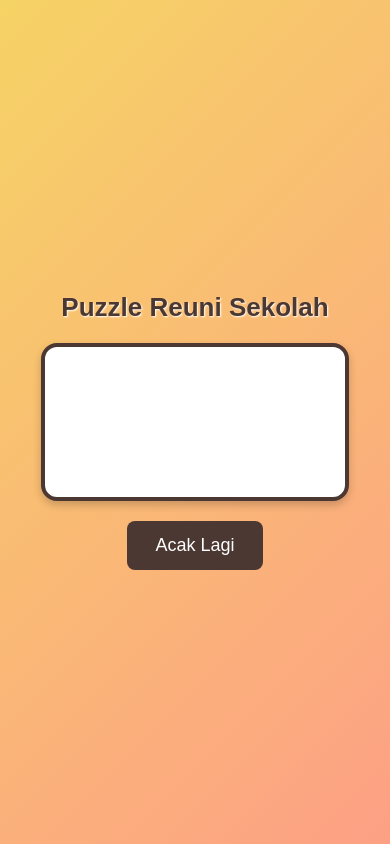
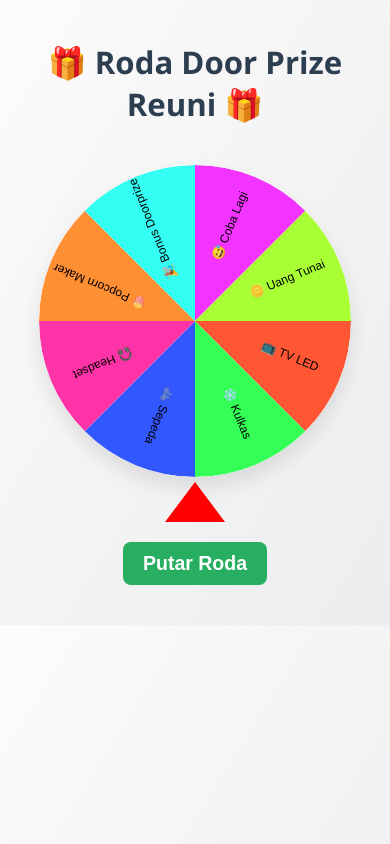
Before and after one commit to Merdekasoft/reuni8, a plain HTML site: page gaming.html in a window 390 px wide. Drawn offline with Linux system fonts and the light colour scheme; no server answers.

Commit message:
Update gaming.html

```diff
--- a/gaming.html
+++ b/gaming.html
@@ -1,298 +1,177 @@
 <!DOCTYPE html>
 <html lang="id">
 <head>
-  <meta charset="UTF-8">
-  <meta name="viewport" content="width=device-width, initial-scale=1.0">
-  <title>Puzzle Reuni Sekolah</title>
+  <meta charset="UTF-8" />
+  <meta name="viewport" content="width=device-width, initial-scale=1.0"/>
+  <title>Roda Door Prize</title>
   <style>
-    * {
-      box-sizing: border-box;
+    body {
+      font-family: 'Segoe UI', sans-serif;
+      text-align: center;
+      background: linear-gradient(to bottom right, #fdfbfb, #ebedee);
+      margin: 0;
+      padding: 20px;
     }
-    body {
-      margin: 0;
-      padding: 0;
-      display: flex;
-      flex-direction: column;
-      align-items: center;
-      justify-content: center;
-      height: 100vh;
-      background: linear-gradient(135deg, #f6d365, #fda085);
-      font-family: 'Poppins', sans-serif;
+
+    h1 {
+      font-size: 6vw;
+      color: #2c3e50;
     }
-    h1 {
-      margin-bottom: 20px;
-      font-size: 26px;
-      color: #4B3832;
-      text-shadow: 1px 1px 2px #fff;
+
+    .wheel-wrapper {
+      position: relative;
+      margin: 40px auto;
+      width: 80vw;
+      max-width: 400px;
     }
+
     canvas {
-      border: 4px solid #4B3832;
-      border-radius: 16px;
+      width: 100%;
+      height: auto;
+      aspect-ratio: 1 / 1;
+      border-radius: 50%;
       background: #fff;
-      max-width: 95%;
-      height: auto;
-      box-shadow: 0 4px 8px rgba(0,0,0,0.2);
-      touch-action: none;
+      box-shadow: 0 10px 20px rgba(0, 0, 0, 0.1);
     }
+
+    .pointer {
+      position: absolute;
+      bottom: -40px; /* Move the pointer to the bottom */
+      left: 50%;
+      transform: translateX(-50%) rotate(180deg); /* Rotate 180 degrees */
+      width: 0;
+      height: 0;
+      border-left: 30px solid transparent;
+      border-right: 30px solid transparent;
+      border-top: 40px solid red; /* Change border to top */
+      z-index: 2;
+    }
+
     button {
       margin-top: 20px;
-      padding: 14px 28px;
-      font-size: 18px;
+      padding: 14px 30px;
+      font-size: 1.2rem;
+      font-weight: bold;
       border: none;
+      background: #27ae60;
+      color: white;
       border-radius: 8px;
-      background-color: #4B3832;
-      color: #fff;
       cursor: pointer;
-      transition: background 0.3s;
+      transition: background 0.3s ease;
     }
+
     button:hover {
-      background-color: #6e4b47;
+      background: #219150;
     }
-    #successMessage {
+
+    #result {
       margin-top: 20px;
-      font-size: 24px;
-      color: #4B3832;
+      font-size: 1.4rem;
+      color: #34495e;
       font-weight: bold;
-      display: none;
+    }
+
+    @media (max-width: 500px) {
+      h1 {
+        font-size: 8vw;
+      }
+      button {
+        font-size: 5vw;
+        padding: 10px 20px;
+      }
+      #result {
+        font-size: 5vw;
+      }
     }
   </style>
 </head>
 <body>
+  <h1>🎁 Roda Door Prize Reuni 🎁</h1>
+  <div class="wheel-wrapper">
+    <div class="pointer"></div>
+    <canvas id="wheel"></canvas>
+  </div>
+  <button onclick="spin()">Putar Roda</button>
+  <div id="result"></div>
 
-<h1>Puzzle Reuni Sekolah</h1>
-<canvas id="puzzleCanvas"></canvas>
-<button onclick="shuffle()">Acak Lagi</button>
-<div id="successMessage">Selamat! Kamu berhasil menyusun foto masa sekolah! 🎉</div>
+  <script>
+    const hadiah = [
+      "📺 TV LED", "❄️ Kulkas", "🚲 Sepeda", "🎧 Headset",
+      "🍿 Popcorn Maker", "🎉 Bonus Doorprize", "😅 Coba Lagi", "🪙 Uang Tunai"
+    ];
 
-<script>
-// Ganti link dengan link CSV Anda
-const csvUrl = 'https://docs.google.com/spreadsheets/d/e/2PACX-1vRxn5xeQpm8mFB_OFQRH8UX6WjMbUPT30wXNAVETar1ZDFo1iuJL7Mn-NA3zPrpfXz_Vrv6ZITlnId8/pub?output=csv';
-const rows = 4;
-const cols = 4;
-let pieces = [];
-let pieceWidth, pieceHeight;
-let draggingPiece = null;
-let draggingOffsetX = 0;
-let draggingOffsetY = 0;
-let canvas = document.getElementById('puzzleCanvas');
-let ctx = canvas.getContext('2d');
-let img = new Image();
-let successMessage = document.getElementById('successMessage');
+    const colors = ["#FF5733", "#33FF57", "#3357FF", "#FF33A8", "#FF8F33", "#33FFF3", "#F333FF", "#A8FF33"];
+    const canvas = document.getElementById("wheel");
+    const ctx = canvas.getContext("2d");
+    const result = document.getElementById("result");
+    let isSpinning = false;
+    let currentRotation = 0;
 
-// Mengambil URL gambar acak dari CSV
-function getRandomImageUrl() {
-  return fetch(csvUrl)
-    .then(response => response.text())
-    .then(data => {
-      const rows = data.split('\n');
-      const imageUrls = rows.map(row => row.split(',')[0]).filter(url => url); // Asumsikan CSV hanya punya satu kolom dengan URL
-      const randomUrl = imageUrls[Math.floor(Math.random() * imageUrls.length)];
-      return randomUrl;
-    });
-}
+    function resizeCanvas() {
+      const size = canvas.clientWidth;
+      canvas.width = size;
+      canvas.height = size;
+    }
 
-// Inisialisasi puzzle
-function initPuzzle(imageLink) {
-  img.src = imageLink;
-  img.onload = function() {
-    resizeCanvas();
-    pieceWidth = img.width / cols;
-    pieceHeight = img.height / rows;
-    initPieces();
-    shuffle();
-  };
-}
+    function drawWheel(angleOffset = 0) {
+      resizeCanvas();
+      const center = canvas.width / 2;
+      const radius = center;
+      const arc = 2 * Math.PI / hadiah.length;
 
-// Menyesuaikan ukuran canvas
-function resizeCanvas() {
-  const maxWidth = window.innerWidth * 0.95;
-  const ratio = img.width / img.height;
-  canvas.width = Math.min(maxWidth, img.width);
-  canvas.height = canvas.width / ratio;
-}
+      ctx.clearRect(0, 0, canvas.width, canvas.height);
 
-// Menginisialisasi potongan gambar
-function initPieces() {
-  pieces = [];
-  for (let y = 0; y < rows; y++) {
-    for (let x = 0; x < cols; x++) {
-      pieces.push({
-        correctX: x,
-        correctY: y,
-        currentX: x,
-        currentY: y
-      });
-    }
-  }
-}
+      for (let i = 0; i < hadiah.length; i++) {
+        const startAngle = i * arc + angleOffset;
+        ctx.beginPath();
+        ctx.fillStyle = colors[i % colors.length];
+        ctx.moveTo(center, center);
+        ctx.arc(center, center, radius, startAngle, startAngle + arc, false);
+        ctx.lineTo(center, center);
+        ctx.fill();
 
-// Mengacak posisi potongan gambar
-function shuffle() {
-  let positions = [];
-  for (let y = 0; y < rows; y++) {
-    for (let x = 0; x < cols; x++) {
-      positions.push({ x, y });
-    }
-  }
-
-  pieces.forEach(piece => {
-    const randomIndex = Math.floor(Math.random() * positions.length);
-    const pos = positions.splice(randomIndex, 1)[0];
-    piece.currentX = pos.x;
-    piece.currentY = pos.y;
-  });
-  drawPieces();
-}
-
-// Menggambar potongan gambar
-function drawPieces() {
-  ctx.clearRect(0, 0, canvas.width, canvas.height);
-  const scaleX = canvas.width / img.width;
-  const scaleY = canvas.height / img.height;
-
-  pieces.forEach(piece => {
-    ctx.drawImage(
-      img,
-      piece.correctX * pieceWidth,
-      piece.correctY * pieceHeight,
-      pieceWidth,
-      pieceHeight,
-      piece.currentX * pieceWidth * scaleX,
-      piece.currentY * pieceHeight * scaleY,
-      pieceWidth * scaleX,
-      pieceHeight * scaleY
-    );
-  });
-}
-
-// Mendapatkan posisi mouse/touch
-function getMousePos(evt) {
-  const rect = canvas.getBoundingClientRect();
-  return {
-    x: (evt.clientX - rect.left) * (canvas.width / rect.width),
-    y: (evt.clientY - rect.top) * (canvas.height / rect.height)
-  };
-}
-
-// Event listener untuk drag gambar
-canvas.addEventListener('mousedown', startDrag);
-canvas.addEventListener('touchstart', startDrag, { passive: false });
-
-function startDrag(event) {
-  event.preventDefault();
-  const pos = event.touches ? getMousePos(event.touches[0]) : getMousePos(event);
-
-  const scaleX = canvas.width / img.width;
-  const scaleY = canvas.height / img.height;
-
-  for (let piece of pieces) {
-    if (
-      pos.x >= piece.currentX * pieceWidth * scaleX &&
-      pos.x < (piece.currentX + 1) * pieceWidth * scaleX &&
-      pos.y >= piece.currentY * pieceHeight * scaleY &&
-      pos.y < (piece.currentY + 1) * pieceHeight * scaleY
-    ) {
-      draggingPiece = piece;
-      draggingOffsetX = pos.x - piece.currentX * pieceWidth * scaleX;
-      draggingOffsetY = pos.y - piece.currentY * pieceHeight * scaleY;
-      canvas.style.cursor = 'grabbing';
-      break;
-    }
-  }
-}
-
-canvas.addEventListener('mousemove', drag);
-canvas.addEventListener('touchmove', drag, { passive: false });
-
-function drag(event) {
-  if (draggingPiece) {
-    event.preventDefault();
-    const pos = event.touches ? getMousePos(event.touches[0]) : getMousePos(event);
-
-    // Menggambar ulang potongan gambar
-    drawPieces();
-
-    const scaleX = canvas.width / img.width;
-    const scaleY = canvas.height / img.height;
-
-    // Menggambar potongan gambar yang sedang di-drag di posisi mouse/touch
-    ctx.drawImage(
-      img,
-      draggingPiece.correctX * pieceWidth,
-      draggingPiece.correctY * pieceHeight,
-      pieceWidth,
-      pieceHeight,
-      pos.x - draggingOffsetX,
-      pos.y - draggingOffsetY,
-      pieceWidth * scaleX,
-      pieceHeight * scaleY
-    );
-  }
-}
-
-canvas.addEventListener('mouseup', drop);
-canvas.addEventListener('touchend', drop);
-
-function drop(event) {
-  if (draggingPiece) {
-    const pos = event.changedTouches ? getMousePos(event.changedTouches[0]) : getMousePos(event);
-
-    const scaleX = canvas.width / img.width;
-    const scaleY = canvas.height / img.height;
-
-    // Hitung posisi baru berdasarkan posisi mouse/touch
-    const newX = Math.floor(pos.x / (pieceWidth * scaleX));
-    const newY = Math.floor(pos.y / (pieceHeight * scaleY));
-
-    // Mencari potongan yang bertumpuk dan menukar posisi
-    for (let piece of pieces) {
-      if (
-        piece !== draggingPiece &&
-        piece.currentX === newX &&
-        piece.currentY === newY
-      ) {
-        // Tukar posisi potongan gambar
-        let tempX = draggingPiece.currentX;
-        let tempY = draggingPiece.currentY;
-        draggingPiece.currentX = piece.currentX;
-        draggingPiece.currentY = piece.currentY;
-        piece.currentX = tempX;
-        piece.currentY = tempY;
-        break;
+        ctx.save();
+        ctx.translate(center, center);
+        ctx.rotate(startAngle + arc / 2);
+        ctx.textAlign = "center";
+        ctx.fillStyle = "#000";
+        ctx.font = `${Math.floor(radius * 0.08)}px sans-serif`;
+        ctx.fillText(hadiah[i], radius * 0.65, 0);
+        ctx.restore();
       }
     }
 
-    // Update posisi gambar yang sedang dipindahkan
-    draggingPiece.currentX = newX;
-    draggingPiece.currentY = newY;
+    drawWheel();
+    window.addEventListener('resize', () => drawWheel(currentRotation));
 
-    draggingPiece = null;
-    canvas.style.cursor = 'grab';
-    drawPieces();
-    checkWin();
-  }
-}
+    function spin() {
+      if (isSpinning) return;
+      isSpinning = true;
+      const rotation = 3600 + Math.random() * 720;
+      const duration = 5000;
+      const arc = 360 / hadiah.length;
+      let start = null;
 
-// Mengecek apakah puzzle sudah selesai
-function checkWin() {
-  let correct = true;
-  for (let piece of pieces) {
-    if (piece.currentX !== piece.correctX || piece.currentY !== piece.correctY) {
-      correct = false;
-      break;
+      function animate(timestamp) {
+        if (!start) start = timestamp;
+        const progress = timestamp - start;
+        const ease = 1 - Math.pow(1 - progress / duration, 3);
+        currentRotation = ease * rotation;
+        drawWheel(currentRotation * Math.PI / 180);
+
+        if (progress < duration) {
+          requestAnimationFrame(animate);
+        } else {
+          isSpinning = false;
+          const finalAngle = currentRotation % 360;
+          const correctedAngle = (360 - finalAngle + 90) % 360;
+          const selectedIndex = Math.floor(correctedAngle / arc);
+          result.innerText = `🎉 Selamat! Kamu mendapatkan ${hadiah[selectedIndex]}!`;
+        }
+      }
+
+      requestAnimationFrame(animate);
     }
-  }
-  if (correct) {
-    successMessage.style.display = 'block';  // Menampilkan pesan sukses
-  }
-}
-
-// Memilih gambar acak dan memulai puzzle
-getRandomImageUrl().then(randomImageUrl => {
-  initPuzzle(randomImageUrl);
-});
-
-</script>
-
+  </script>
 </body>
 </html>
```
